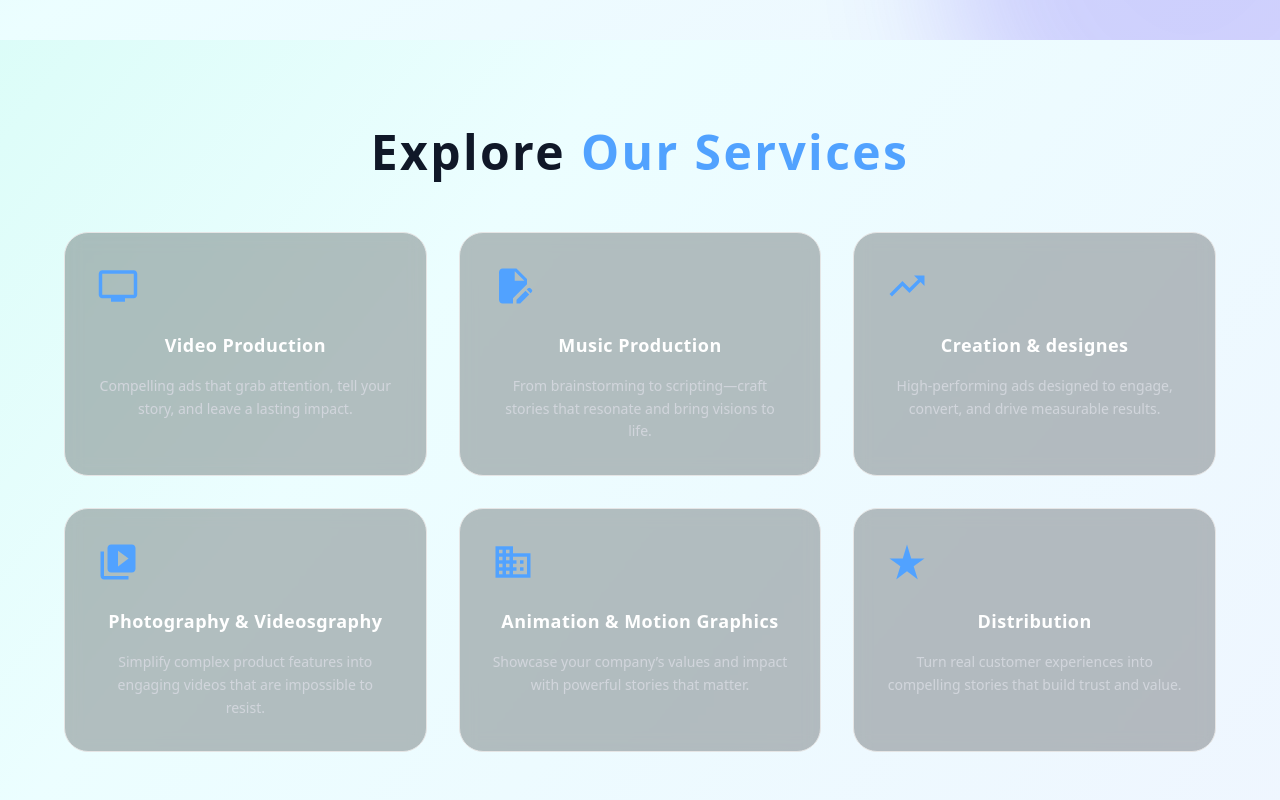
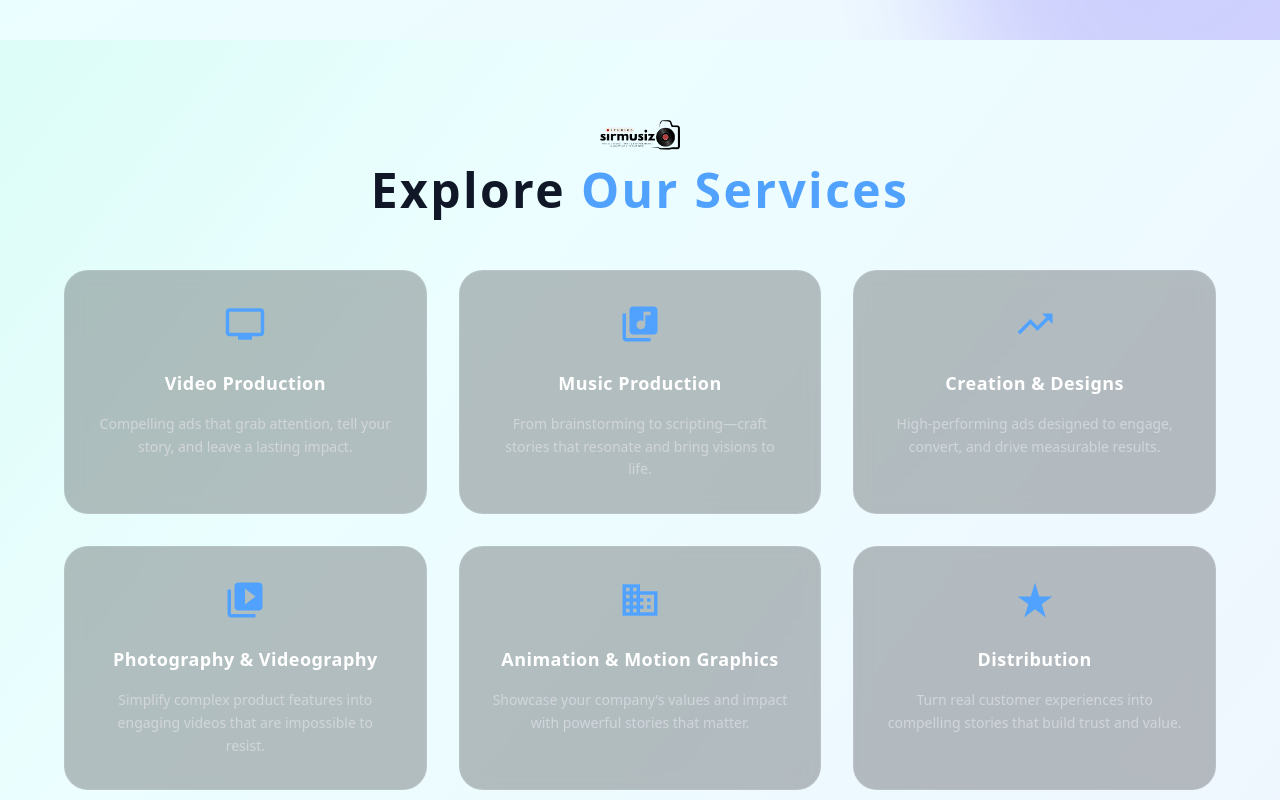
Before and after one commit to Akhilesh10gupta/musiz, a Next.js app: page / in a window 1280 px wide. Shown: the part 760-1560 px from the top of the page. Built offline with nearby package versions, Linux system fonts and the light colour scheme.

Commit message:
service section update

```diff
--- a/components/Services.tsx
+++ b/components/Services.tsx
@@ -3,28 +3,27 @@ import React from 'react'
 import { motion } from 'framer-motion'
 import {
   MdTv,
-  MdEditDocument,
+  MdLibraryMusic,
   MdTrendingUp,
   MdVideoLibrary,
   MdBusiness,
   MdStarRate,
 } from 'react-icons/md'
+import Image from 'next/image'
 
-/* ---------- hero‑style card animation ---------- */
+/* smoother spring animation */
 const cardVariants = {
   hidden: { opacity: 0, y: 60 },
   show: {
     opacity: 1,
     y: 0,
-    transition: { duration: 1.2, ease: 'easeOut' },
+    transition: { type: 'spring', stiffness: 80, damping: 14 },
   },
 }
 
-/* ---------- stagger container ---------- */
+/* stagger container */
 const container = {
-  show: {
-    transition: { staggerChildren: 0.15 },
-  },
+  show: { transition: { staggerChildren: 0.15 } },
 }
 
 type Service = {
@@ -38,24 +37,25 @@ const ServiceCard: React.FC<Service> = ({ title, desc, Icon }) => (
     variants={cardVariants}
     initial="hidden"
     whileInView="show"
-    viewport={{ once: true, amount: 0.3 }}   /* animate on first scroll‑in */
-
-    /* hover lift only */
+    viewport={{ once: true, amount: 0.3 }}
     whileHover={{
       y: -4,
       transition: { duration: 0.25, ease: 'easeInOut' },
     }}
-
-    className="group rounded-3xl border border-white/ bg-black/25 backdrop-blur-sm
-               p-8 flex flex-col gap-4 cursor-pointer"
+    className="group rounded-3xl border border-white/10 bg-black/25 backdrop-blur-sm
+               p-8 flex flex-col items-center text-center gap-4 cursor-pointer
+               transition-colors duration-300 hover:bg-blue-400"
   >
-    <Icon size={42} className="text-blue-400 mb-2" />
+    <Icon
+      size={42}
+      className="text-blue-400 mb-2 transition-colors duration-300 group-hover:text-white"
+    />
     <h3 className="text-lg font-semibold tracking-wide text-white">{title}</h3>
     <p className="text-sm leading-relaxed text-gray-300">{desc}</p>
   </motion.div>
 )
 
-const Services = () => {
+export default function Services() {
   const services: Service[] = [
     {
       title: 'Video Production',
@@ -65,15 +65,15 @@ const Services = () => {
     {
       title: 'Music Production',
       desc: 'From brainstorming to scripting—craft stories that resonate and bring visions to life.',
-      Icon: MdEditDocument,
+      Icon: MdLibraryMusic,
     },
     {
-      title: 'Creation & designes',
+      title: 'Creation & Designs',
       desc: 'High‑performing ads designed to engage, convert, and drive measurable results.',
       Icon: MdTrendingUp,
     },
     {
-      title: 'Photography & Videosgraphy',
+      title: 'Photography & Videography',
       desc: 'Simplify complex product features into engaging videos that are impossible to resist.',
       Icon: MdVideoLibrary,
     },
@@ -95,12 +95,15 @@ const Services = () => {
       className="relative min-h-screen flex flex-col items-center justify-center
                  py-20 px-6 text-center overflow-hidden"
     >
-      {/* Section Heading */}
+      {/* centered logo */}
+      <div className="relative z-10 mb-4">
+        <Image src="/logo.png" alt="Logo" width={80} height={80} className="mx-auto" />
+      </div>
+
       <h2 className="relative z-10 text-4xl sm:text-5xl font-extrabold text-gray-900 tracking-wider mb-14">
         Explore&nbsp;<span className="text-blue-400">Our Services</span>
       </h2>
 
-      {/* Service Cards */}
       <motion.div
         variants={container}
         initial="hidden"
@@ -115,5 +118,3 @@ const Services = () => {
     </section>
   )
 }
-
-export default Services
```
